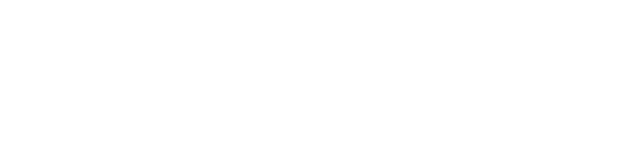
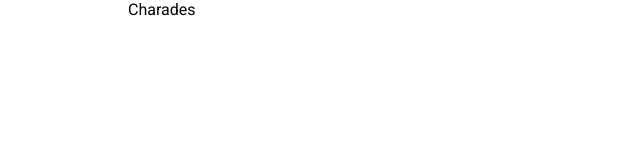
Before and after one commit to Sakunaaa/Charades, a website: page src/index.html in a window 1280 px wide. Shown: the full height of the page, 0-640 px from the left. Drawn offline with Linux system fonts and the light colour scheme.

Commit message:
Add initial layout

```diff
--- a/src/index.html
+++ b/src/index.html
@@ -6,10 +6,19 @@
     <meta http-equiv="X-UA-Compatible" content="IE=edge">
     <meta name="viewport" content="width=device-width, initial-scale=1.0">
     <title>Document</title>
+    <link rel="stylesheet" href="style.css">
+    <link rel="preconnect" href="https://fonts.googleapis.com">
+    <link rel="preconnect" href="https://fonts.gstatic.com" crossorigin>
+    <link href="https://fonts.googleapis.com/css2?family=Roboto:wght@400;700&display=swap" rel="stylesheet">
 </head>
 
 <body>
-
+    <nav class="navigation">
+        <div class="container">Charades</div>
+    </nav>
+    <main>
+        <div class="container"></div>
+    </main>
 </body>
 
 </html>
--- /dev/null
+++ b/src/style.css
@@ -0,0 +1,24 @@
+:root {
+  --main-color-light-one: #fffcff;
+  --main-color-light-two: #f3e4ce;
+  --main-color-dark: #1f2232;
+  --secondary-color: #1436cc;
+  --accent-color-one: #d90368;
+  --accent-color-two: #ffdd1f;
+  --main-font: "Roboto", sans-serif;
+}
+
+.container {
+  max-width: 1024px;
+  margin: 0 auto;
+  height: 100%;
+}
+
+body {
+  height: 100vh;
+  margin: 0;
+  box-sizing: border-box;
+  display: grid;
+  grid-template-rows: auto 1fr;
+  font-family: var(--main-font);
+}
```
Also changed, not shown: src/settings.html (+10 -1 lines).
